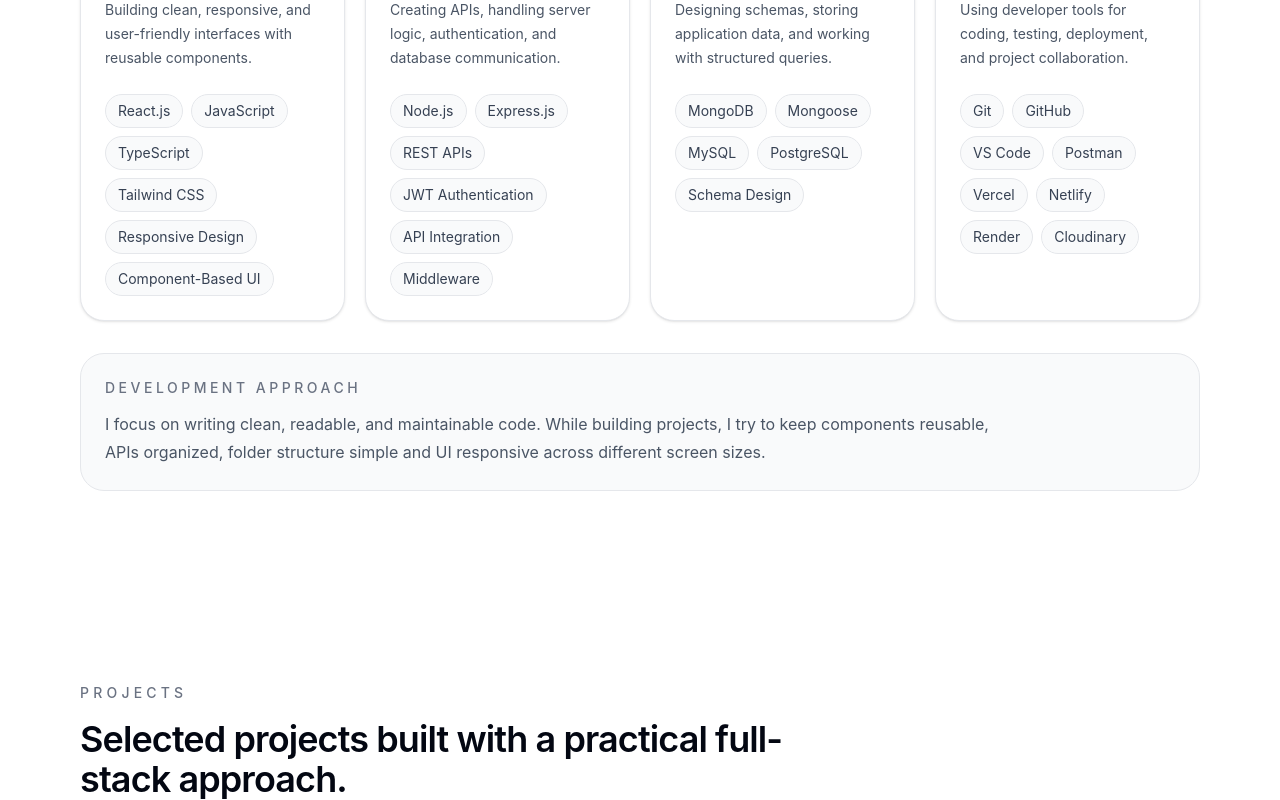
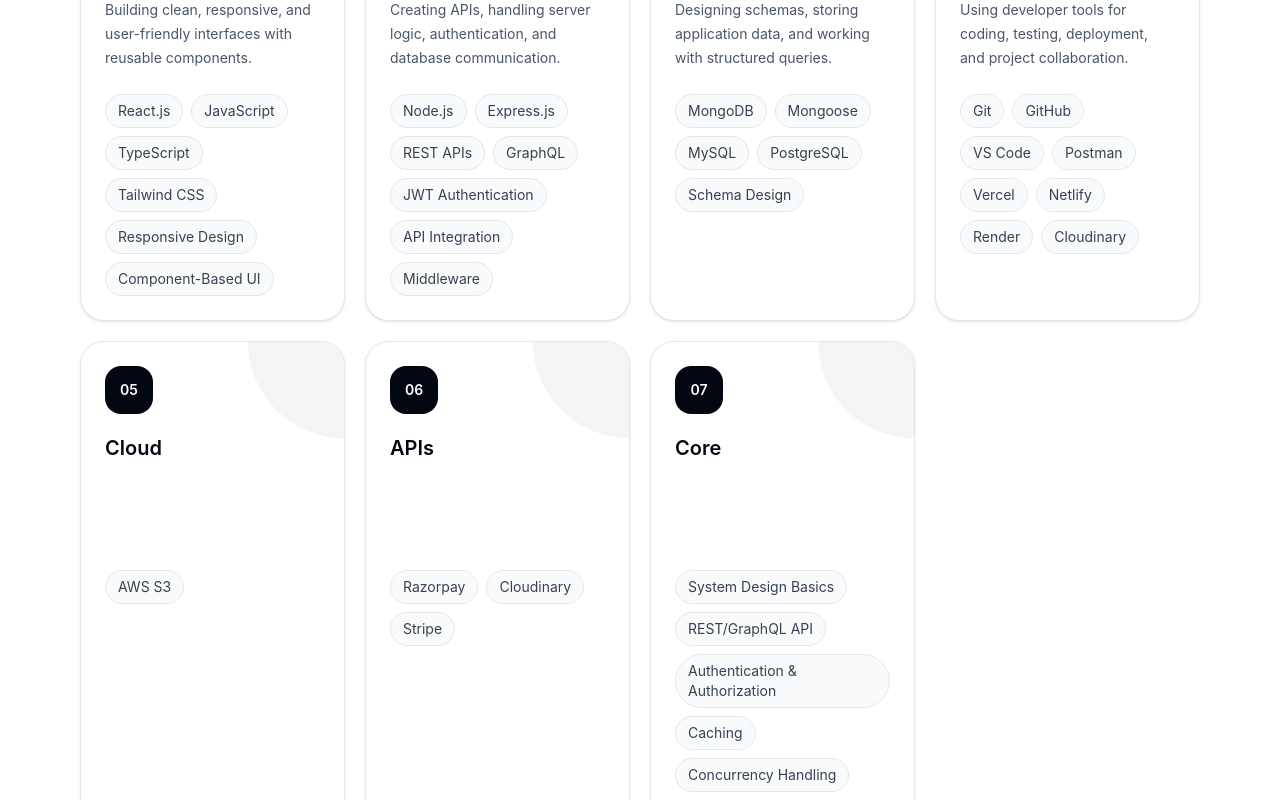
Before and after one commit to nishantbisht-dev/portfolio, a React (Vite) app in the folder frontend/: page / in a window 1280 px wide. Shown: the part 2420-3220 px from the top of the page. Built offline with nearby package versions, Linux system fonts and the light colour scheme.

Commit message:
update content

```diff
--- a/frontend/src/data/content.js
+++ b/frontend/src/data/content.js
@@ -38,6 +38,7 @@
     "Node.js",
     "Express.js",
     "REST APIs",
+    "GraphQL",
     "JWT Authentication",
     "API Integration",
     "Middleware",
@@ -59,6 +60,22 @@
     "Render",
     "Cloudinary",
   ],
+  Cloud: [
+    "AWS S3",
+  ],
+  APIs: [
+    "Razorpay",
+    "Cloudinary",
+    "Stripe",
+  ],
+  Core: [
+    "System Design Basics",
+    "REST/GraphQL API",
+    "Authentication & Authorization",
+    "Caching",
+    "Concurrency Handling",
+    "MVC Architecture",
+  ]
 };
 
 export const projects = [
```
Also changed, not shown: 1 other file (tests, documents, lock files or other folders).
